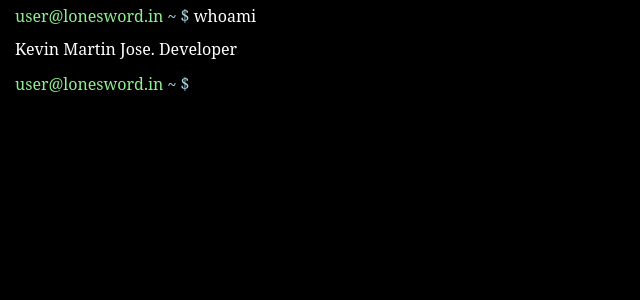
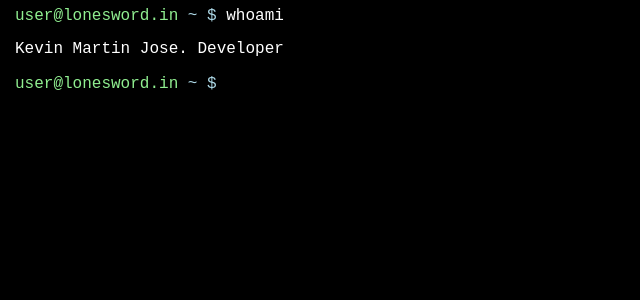
Before and after one commit to kevinmartinjos/lonesword.github.io, a Jekyll site: the page index.html, which Jekyll copies as it is, in a window 1280 px wide. Shown: the top 300 px of the page, without its empty margins (0-640 px from the left). Built offline with Jekyll 4.4.1, drawn with Linux system fonts in a browser that asks for light colours.

Commit message:
font change

```diff
--- a/_sass/_home.scss
+++ b/_sass/_home.scss
@@ -8,6 +8,7 @@
 #terminal{
 	background-color: black;
 	height: auto;
+	font-family: monospace;
 	#command, .command {
 		color: white;
 	}
```
